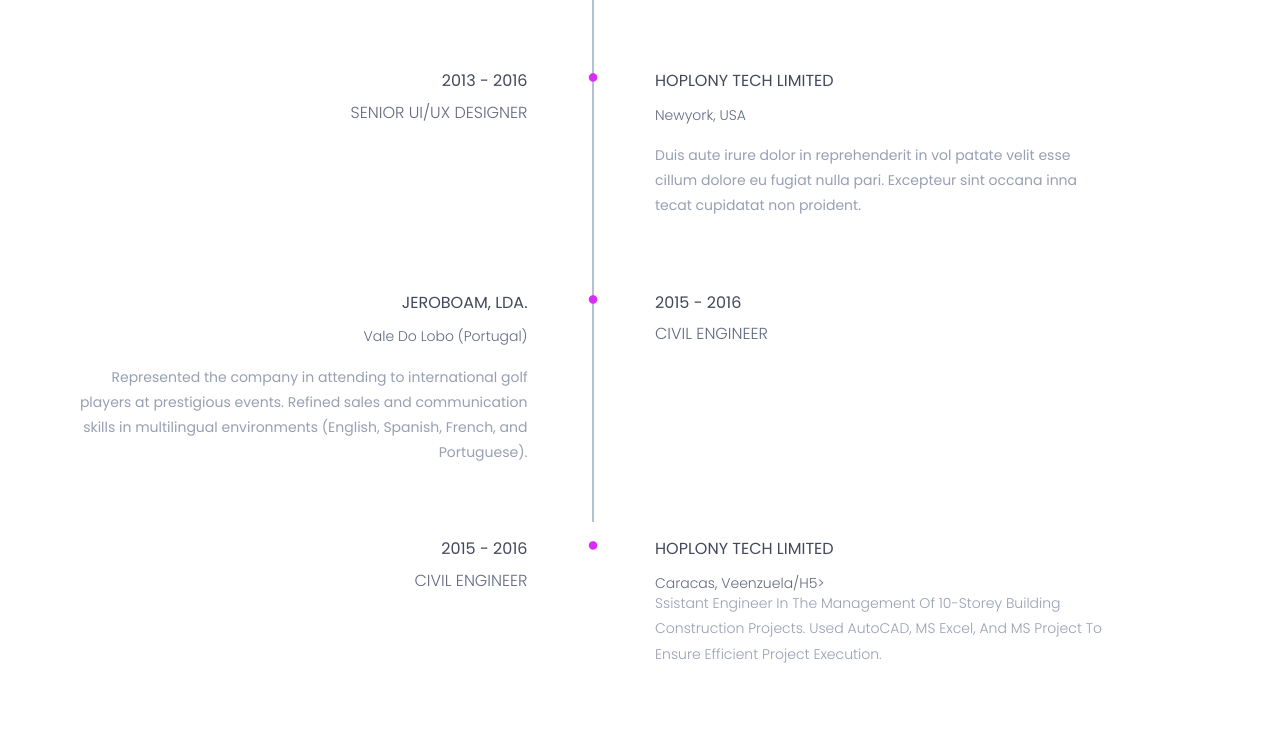
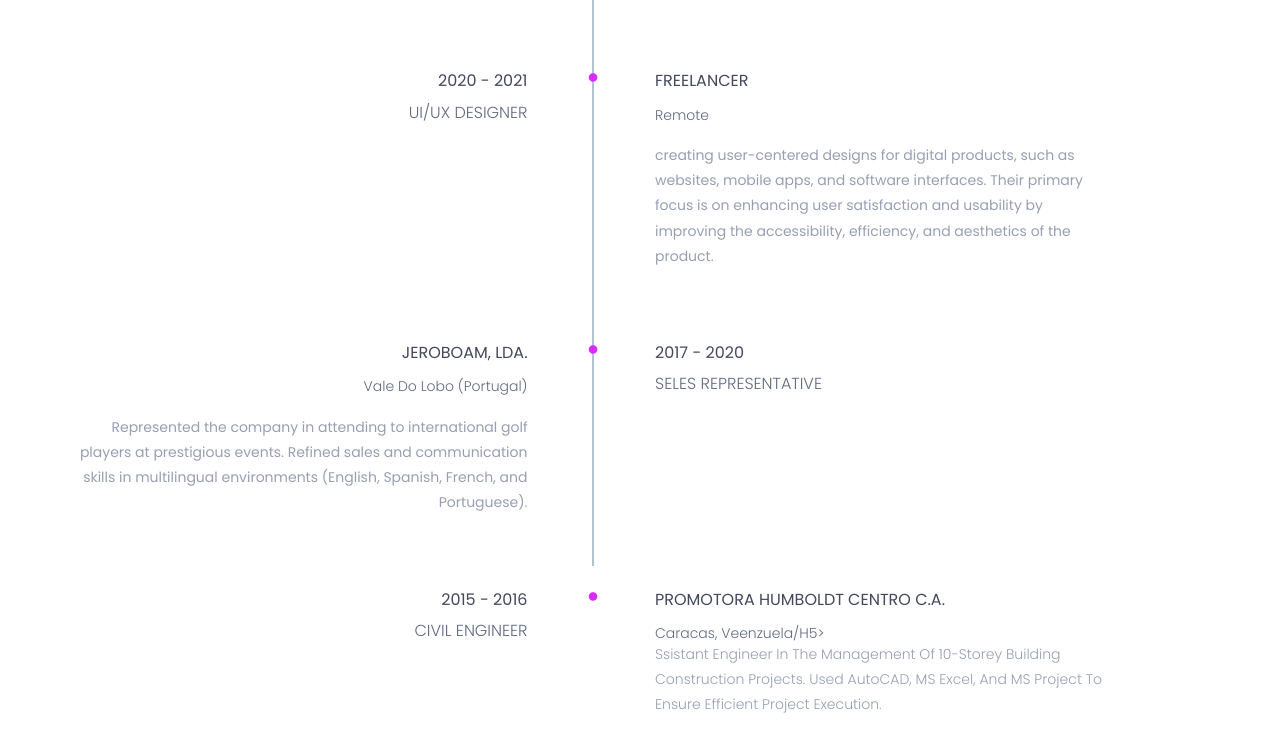
Before and after one commit to pdelrc/Portafolio---Civil, a plain HTML site: page index.html in a window 1280 px wide. Shown: the part 3901-4641 px from the top of the page. Drawn offline with nearby package versions, Linux system fonts and the light colour scheme.

Commit message:
Update index.html

```diff
--- a/index.html
+++ b/index.html
@@ -477,8 +477,8 @@
 										<div class="row">
 											<div class="col-md-5">
 												<div class="experience-time text-right">
-													<h2>2013 - 2016</h2>
-													<h3>senior UI/UX designer</h3>
+													<h2>2020 - 2021</h2>
+													<h3>UI/UX designer</h3>
 												</div><!--/.experience-time-->
 											</div><!--/.col-->
 											<div class="col-md-offset-1 col-md-5">
@@ -486,11 +486,11 @@
 													<div class="timeline-content">
 														<h4 class="title">
 															<span><i class="fa fa-circle" aria-hidden="true"></i></span>
-															hoplony tech limited
+															Freelancer
 														</h4>
-														<h5>newyork, USA</h5>
+														<h5>Remote</h5>
 														<p class="description">
-															Duis aute irure dolor in reprehenderit in vol patate velit esse cillum dolore eu fugiat nulla pari. Excepteur sint occana inna tecat cupidatat non proident.
+														creating user-centered designs for digital products, such as websites, mobile apps, and software interfaces. Their primary focus is on enhancing user satisfaction and usability by improving the accessibility, efficiency, and aesthetics of the product.
 														</p>
 													</div><!--/.timeline-content-->
 												</div><!--/.timeline-->
@@ -529,9 +529,9 @@
 												<div class="experience-time">
 													<h2>
 														<span><i class="fa fa-circle" aria-hidden="true"></i></span>
-														2015 - 2016
+														2017 - 2020
 													</h2>
-													<h3>Civil Engineer</h3>
+													<h3>Seles Representative</h3>
 												</div><!--/.experience-time-->
 											</div><!--/.col-->
 										</div>
@@ -552,7 +552,7 @@
 													<div class="timeline-content">
 														<h4 class="title">
 															<span><i class="fa fa-circle" aria-hidden="true"></i></span>
-															hoplony tech limited
+															Promotora Humboldt Centro C.A.
 														</h4>
 														<h5>Caracas, Veenzuela/h5>
 														<p class="description">
```
